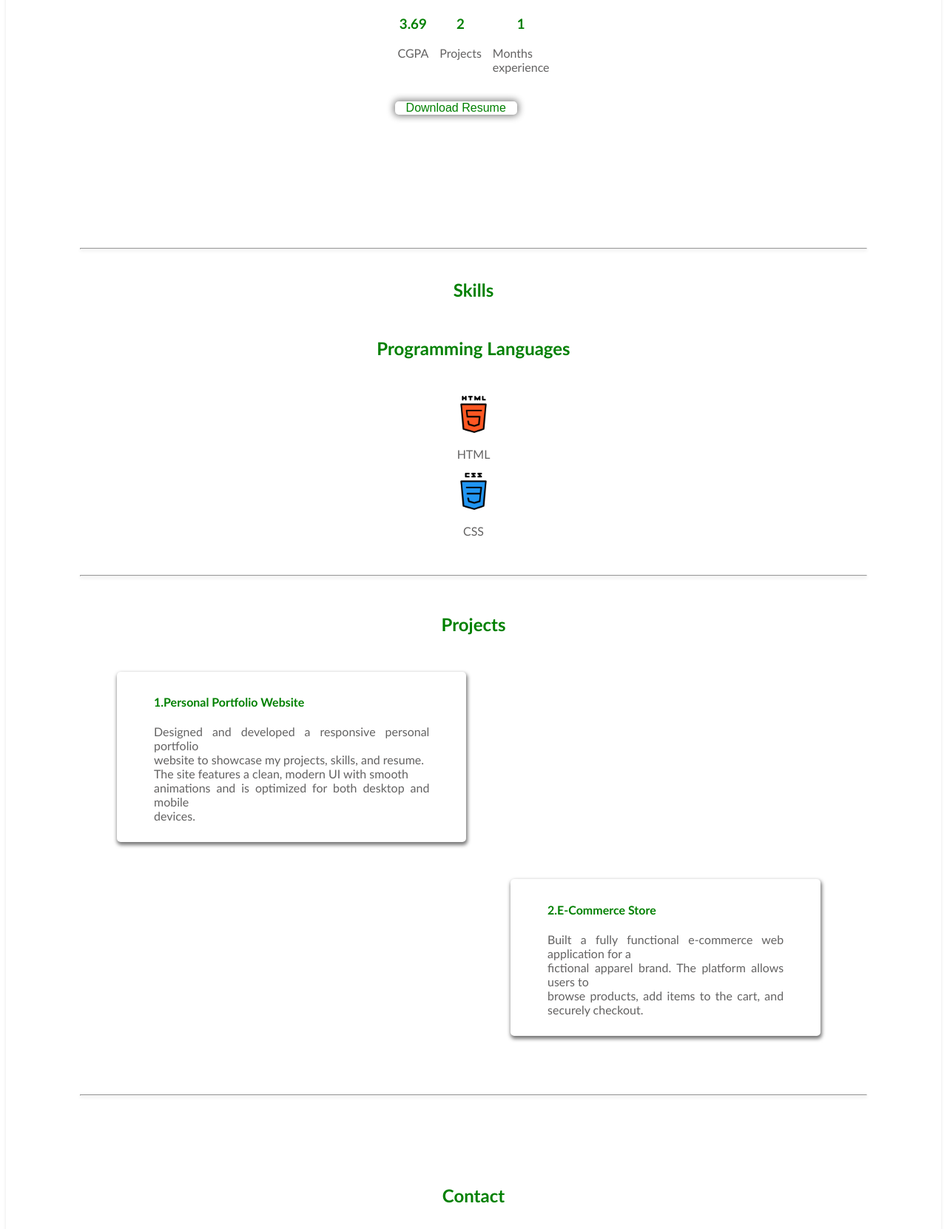
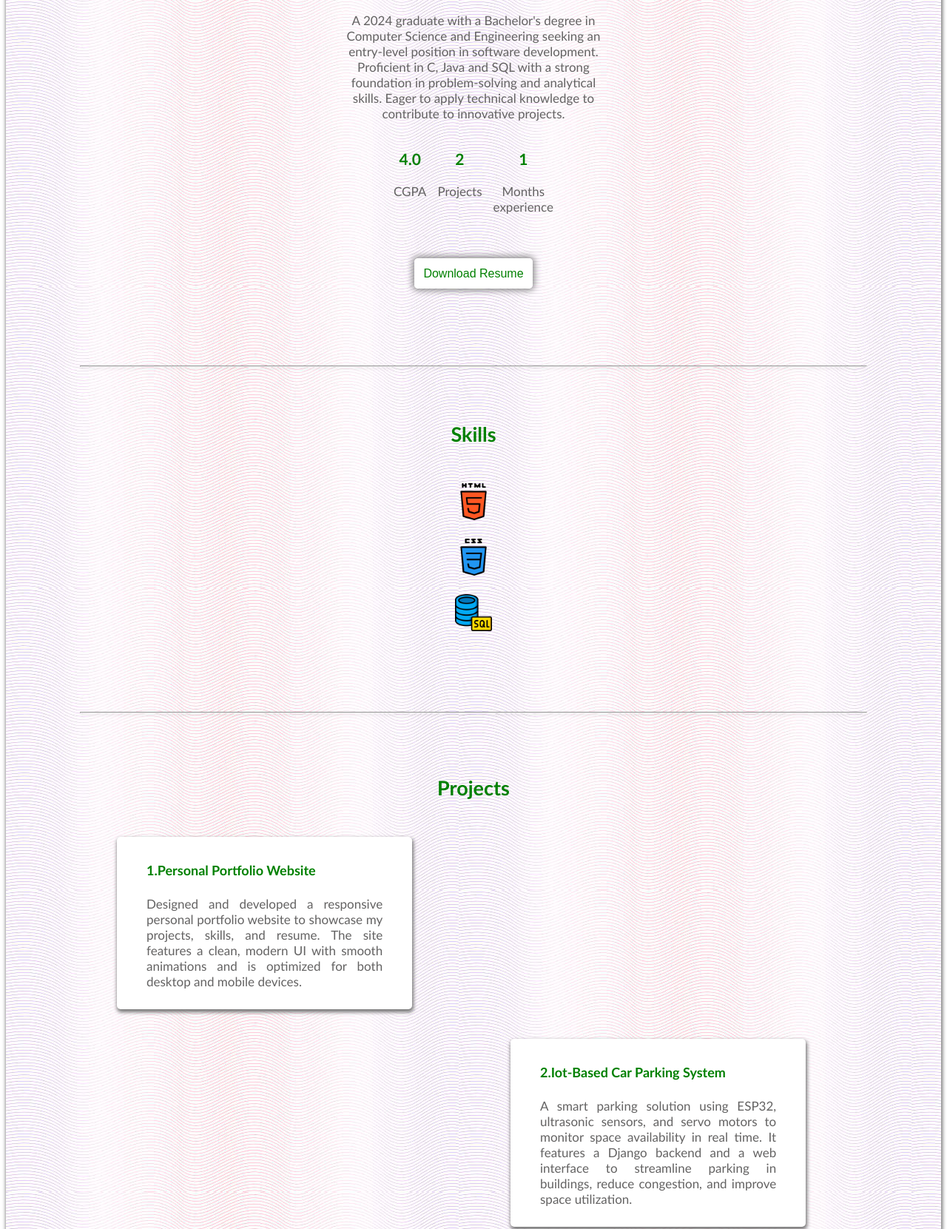
Before and after one commit to mariathecreator/my-profile, a plain HTML site: page index.html in a window 1280 px wide. Shown: the part 857-2518 px from the top of the page at 74% size. Drawn offline with Linux system fonts and the light colour scheme.

Commit message:
sixth commit

```diff
--- a/folio.css
+++ b/folio.css
@@ -1,7 +1,10 @@
 html {
     scroll-behavior: smooth;
     height: 100%;
+}
 
+@media screen and (max-width:720px) {
+    font-size: 16px;
 }
 
 body {
@@ -17,14 +20,17 @@ body {
 
 .design {
     padding: 0px 100px;
-    box-shadow: #777 1px px 5px 1px;
+    box-shadow: #777 1px 0px 5px 1px;
 }
 
 .maindiv {
 
     font-family: 'Gill Sans', 'Gill Sans MT', Calibri, 'Trebuchet MS', sans-serif;
-    /*background-image: url("images/blueback.jpg");*/
-    box-shadow: 0px 2px 4px rgba(0, 0, 0, .1);
+    font-size: large;
+    box-shadow: 0px 3px 4px rgba(0, 0, 0, .1);
+    background-image: url(icon/background.jpg);
+
+
 }
 
 .first {
@@ -51,7 +57,8 @@ body {
     font-family: 'Franklin Gothic Medium', 'Arial Narrow', Arial, sans-serif;
     width: 100%;
     height: 70px;
-    background-color: rgb(219, 216, 216);
+    box-shadow: 0px 2px 4px rgba(0, 0, 0, .1);
+    background-color: white;
 
 }
 
@@ -76,11 +83,12 @@ ul {
 }
 
 .intro {
-    border: 1px solid green;
+    border: 2px solid green;
     text-align: center;
     width: 100%;
     padding: 50px;
     margin: 50px;
+    background-color: white;
 
 }
 
@@ -91,11 +99,12 @@ ul {
     width: 100%;
     gap: 10px;
     display: flex;
-    border: 1px solid green;
+    padding: 10px 0px;
 }
 
 section {
     color: green;
+    padding: 25px 0px;
 }
 
 h1,
@@ -105,7 +114,7 @@ h2 {
 }
 
 p {
-    font-size: medium;
+    font-size: 17px;
     color: rgb(99, 98, 98);
 }
 
@@ -132,22 +141,20 @@ p {
     }
 
     p {
-        text-align: justify;
+        text-align: center;
     }
 }
 
 button {
     color: green;
-    font-weight: light;
-    font-size: medium;
-    background-color: transparent;
-    margin: 2% 40%;
+    font-size: 16px;
+    background-color: white;
+    margin: 10% 10%;
     border-radius: 5px;
     border-style: none;
     box-shadow: 0px 0px 10px 2px grey;
-    ;
-    padding: 0 15px;
-    text-align: center;
+    padding: 2px 15px;
+
 }
 
 .prodiv,
@@ -161,9 +168,13 @@ button {
 
 .skillist {
     margin-top: 50px;
+    display: grid;
+    justify-content: center;
 
     img {
+
         width: 50px;
+        padding-bottom: 25px;
     }
 }
 
@@ -193,21 +204,23 @@ hr {
     height: 250px;
     text-align: justify;
 
+
     .potent1 {
-        width: 70%;
+        width: 60%;
         box-shadow: #777 1px 3px 5px 1px;
-        padding: 10px 50px;
+        padding: 10px 40px;
         border-radius: 5px;
-
+        background-color: white;
 
     }
 
     .potent2 {
-        padding: 10px 50px;
-        margin-top: 50px;
+        padding: 10px 40px;
+        margin-top: 40px;
         width: 60%;
         border-radius: 5px;
         margin-left: 100%;
+        background-color: white;
         box-shadow: #777 1px 3px 5px 1px;
     }
 }
@@ -241,6 +254,22 @@ form {
     justify-items: center;
 }
 
+.download {
+    margin-top: 50px;
+    text-align: center;
+
+    a {
+        text-decoration: none;
+        font-size: 16px;
+        font-family: Arial, Helvetica, sans-serif;
+        color: green;
+        box-shadow: 0px 0px 10px 2px grey;
+        border-radius: 5px;
+        padding: 12px;
+        background-color: white;
+    }
+}
+
 input {
 
     display: block;
@@ -261,7 +290,7 @@ input {
     box-shadow: 0px 0px 10px 2px grey;
     height: 100px;
     text-align: center;
-    margin-top: 50px;
+    padding-top: 20px;
 }
 
 .contactlinks {
@@ -273,6 +302,7 @@ input {
         height: 65px;
     }
 
+
     a {
         text-decoration: none;
     }
--- a/index.html
+++ b/index.html
@@ -42,13 +42,10 @@
                             listening to music, travelling and singing. <br>
                             Thanks for stopping by!</p>
                     </div>
-                    <!--div class="image">
-                    <img src="">
-                    </-div-->
                 </div>
             </section>
             <hr id="about">
-            <section class="aboutme" >
+            <section class="aboutme">
                 <div class="about">
                     <h1>About Me</h1>
                     <p>
@@ -63,7 +60,7 @@
                 </div>
                 <div class="marks">
                     <div>
-                        <h3>3.69</h3>
+                        <h3> 4.0</h3>
                         <p>CGPA</p>
                     </div>
                     <div>
@@ -75,18 +72,19 @@
                         <p>Months experience</p>
                     </div>
                 </div>
-                <button>Download Resume</button>
+                <div class="download">
+                    <a href="icon/Maria_Resume_ReferenceStyle.pdf" download="maria_thomas_resume.pdf">Download
+                        Resume</a>
+                </div>
             </section>
             <hr>
             <section class="skillsec" id="skills">
                 <div class="skillmain">
                     <h1>Skills</h1>
-                    <h2 id="pl">Programming Languages</h2>
                     <div class="skillist">
                         <img src="icon/html-5.png">
-                        <p>HTML</p>
                         <img src="icon/css.png">
-                        <p>CSS</p>
+                        <img src="icon/sql.png">
                     </div>
                 </div>
             </section>
@@ -97,19 +95,19 @@
                     <div class="content">
                         <div class="potent1">
                             <h4>1.Personal Portfolio Website</h4>
-                            <p>Designed and developed a responsive personal portfolio<br>
-                                website to showcase my projects, skills, and resume.<br>
-                                The site features a clean, modern UI with smooth<br>
-                                animations and is optimized for both desktop and mobile<br>
-                                devices.
+                            <p>Designed and developed a responsive personal portfolio
+                                website to showcase my projects, skills, and resume.
+                                The site features a clean, modern UI with smooth
+                                animations and is optimized for both desktop and mobile devices.
+
                             </p>
                         </div>
                         <div class="potent2">
-                            <h4>2.E-Commerce Store</h4>
-                            <p>Built a fully functional e-commerce web application for a<br>
-                                fictional apparel brand. The platform allows users to<br>
-                                browse products, add items to the cart, and securely checkout.
-                            </p>
+                            <h4>2.Iot-Based Car Parking System</h4>
+                            <p>A smart parking solution using ESP32, ultrasonic sensors, and
+                                servo motors to monitor space availability in real time. It
+                                features a Django backend and a web interface to streamline
+                                parking in buildings, reduce congestion, and improve space utilization. </p>
                         </div>
                     </div>
                 </div>
@@ -143,8 +141,13 @@
         <footer class="footer">
             <a href="https://wa.me/+919496304994"><i class="fa fa-whatsapp  fa-xl"></i></a>
             <a href="thomasmaria2002@gmail.com"><i class="fa fa-envelope  fa-xl"></i></a>
-            <a href="https://www.linkedin.com/in/maria-thomas-a456602a1?trk=contact-info"><i
-                    class="fa fa-linkedin fa-xl"></i></a>
+            <a href="https://www.linkedin.com/in/maria-thomas-a456602a1?trk=contact-info">
+                <i class="fa fa-linkedin fa-xl"></i>
+            </a>
+            <a href="https://mariathecreator.github.io/my-profile/ ">
+                <i class="fab fa-github fa-xl"></i>
+            </a>
+
         </footer>
     </div>
 </body>
```
Also changed, not shown: icon/background.jpg (added), icon/sql.png (added), 3 other files.
